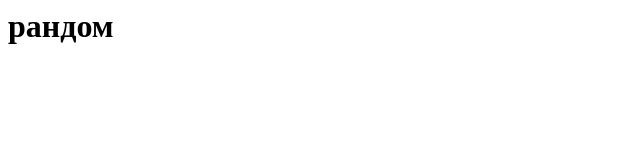
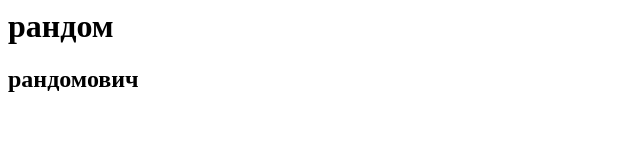
Before and after one commit to PAHKPATOBA/_nevv_, a plain HTML site: page index.html in a window 1280 px wide. Shown: the whole page, without its empty margins (0-640 px from the left). Drawn offline with Linux system fonts and the light colour scheme.

Commit message:
Update index.html

```diff
--- a/index.html
+++ b/index.html
@@ -2,5 +2,8 @@
   <h1>
     рандом
   </h1>
+  <h2>
+    рандомович
+  </h2>
 
 </html>
```
